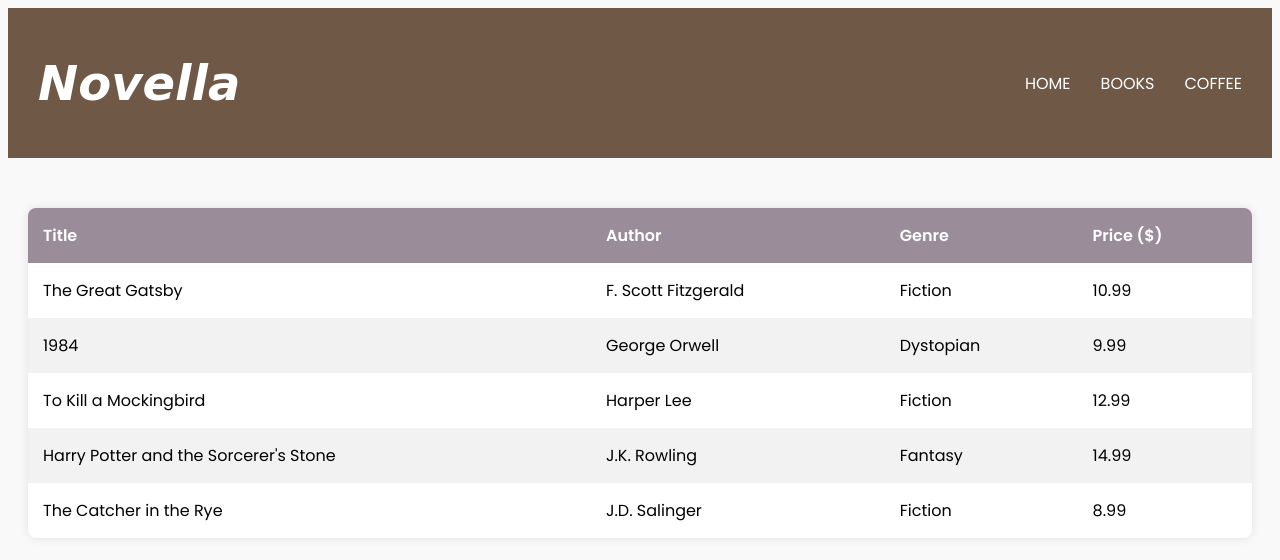
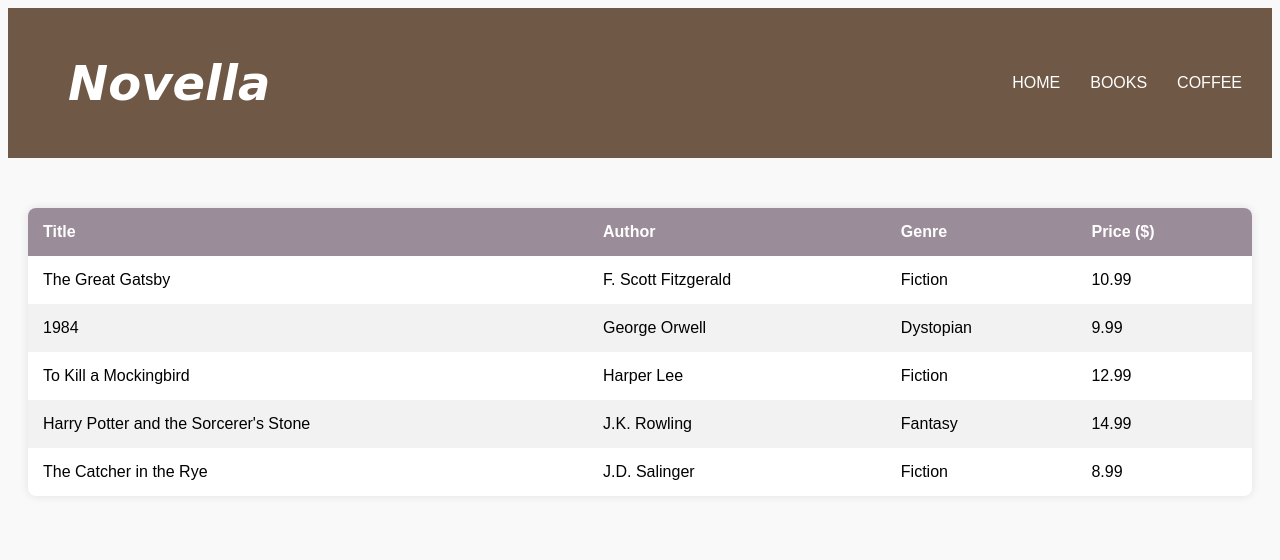
Before and after one commit to austin-ward/Novella, a PHP site: page /books.html in a window 1280 px wide. Shown: the top 560 px of the page. Run offline with PHP 8.4, Linux system fonts and the light colour scheme; some web fonts are replaced.

Commit message:
Update books.css

```diff
--- a/books.css
+++ b/books.css
@@ -1,6 +1,6 @@
 /* Fonts and General Styling */
 body {
-    font-family: 'Poppins', sans-serif;
+    font-family: Arial, sans-serif;
     background-color: #f9f9f9;
 }
 
@@ -24,6 +24,7 @@ header {
     font-family: "Meddon", cursive;
     font-weight: 400;
     font-style: italic;
+    margin-left: 30px;
 }
 
 .logo a {
@@ -34,6 +35,7 @@ header {
 
 .logo a:hover {
     color: #e9bc88;
+    transition: color 0.2s ease-in;
 }
 
 .navbar .nav-list {
```
